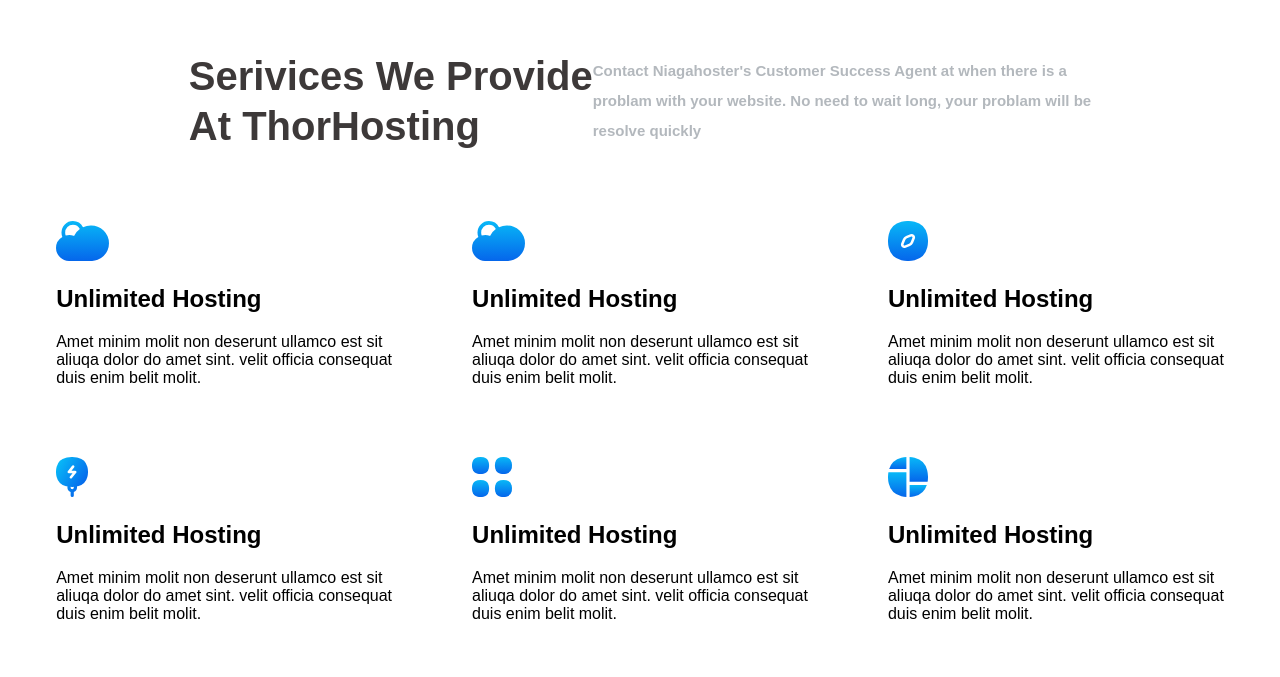
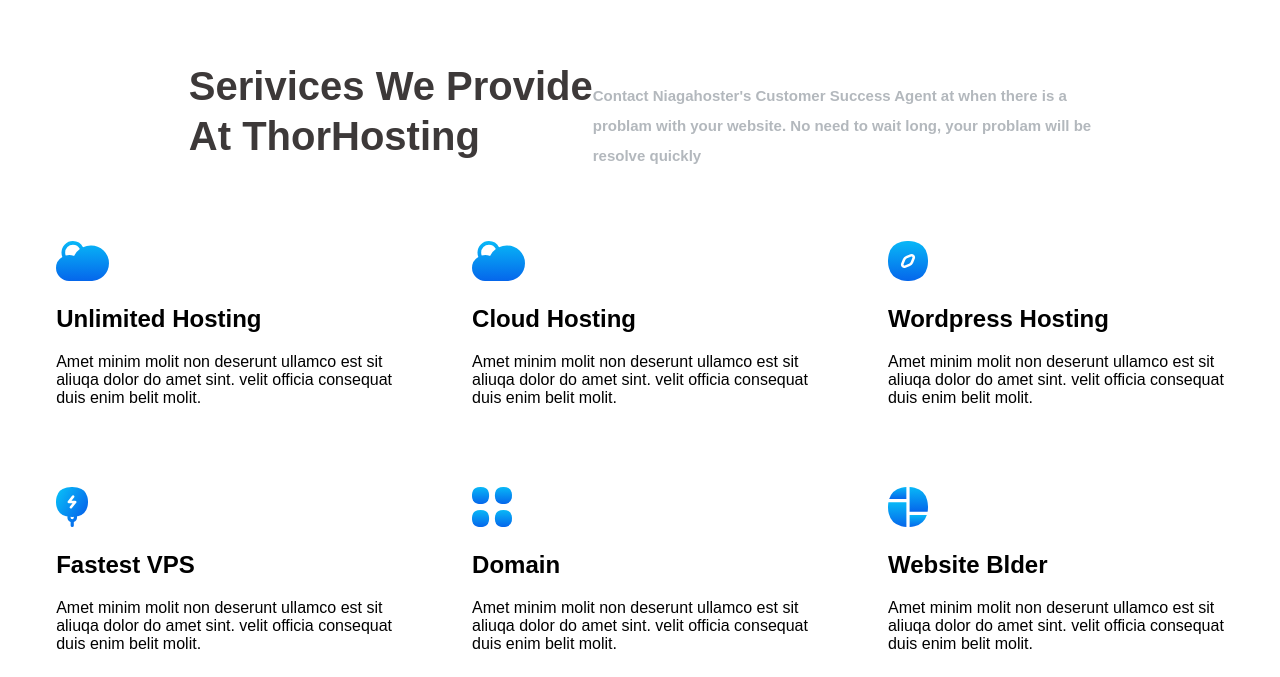
Before and after one commit to Manish6386/RESPONSIVE-HTML-CSS-PROJECT-10, a plain HTML site: page index.html in a window 1280 px wide. Shown: the part 2123-2800 px from the top of the page. Drawn offline with Linux system fonts and the light colour scheme.

Commit message:
Update index.html

```diff
--- a/index.html
+++ b/index.html
@@ -5,9 +5,8 @@
           <meta http-equiv="X-UA-Compatible" content="IE=edge" />
           <meta name="viewport" content="width=device-width, initial-scale=1.0" />
           <title>Hosting Landing Page</title>
-          <link rel="stylesheet" href="./CSS/style.css" />
-          <link
-               rel="stylesheet"
+      <link rel="stylesheet" href="./CSS/style.css" />
+      <link rel="stylesheet"
 
                href="https://cdnjs.cloudflare.com/ajax/libs/font-awesome/6.1.1/css/all.min.css"
                integrity="sha512-KfkfwYDsLkIlwQp6LFnl8zNdLGxu9YAA1QvwINks4PhcElQSvqcyVLLD9aMhXd13uQjoXtEKNosOWaZqXgel0g=="
@@ -22,8 +21,8 @@
                     <div class="logo">
                          <img src="/assets/Logo.png" alt="Logo">
                     </div>
-                    <div class="list-iteam">
-                         <ul>
+
+                         <ul class="list-iteam">
                               <li class="list"><a href="#"></a>Home</li>
                               <li class="list"><a href="#"></a>Domain</li>
                               <li class="list"><a href="#"></a>Hosting</li>
@@ -34,7 +33,7 @@
                          </ul>
 
 
-                    </div>
+
 
                </div>
           </section>
@@ -63,6 +62,7 @@
                          <button class="second-section-button"> Read More </button>
                     </div>
                </section>
+
                <section class="third-section">
                     <div class="third-section-left">
                          <h1> Number 1 Tecnical  <br> Support in indpnesia</h1>
@@ -78,14 +78,15 @@
                <!-- forth section start -->
 
                <section class="forth-section">
-                    <div class="forth-main-h-and-p">
-                    <div class="forth-section-heading part ">
-                         <h1 class="forth-heading heading">Serivices We Provide <br> At ThorHosting</h1></div>
-                    <div>
-                         <p class="forth-paira paira"> Contact Niagahoster's Customer Success Agent at when there is a <br> problam with your website. No need to wait long, your problam will be <br>resolve quickly</p>
+                    <div class="forth-main-h-and-p ">
+                         <h1>Serivices We Provide <br> At ThorHosting</h1>
+
+                         <p class="pairagraph"> Contact Niagahoster's Customer Success Agent at when there is a <br> problam with your website. No need to wait long, your problam will be <br>resolve quickly
+                         </p>
                     </div>
-               </div>
-               <div class="thorhosting-pairent-div">
+
+
+                 <div class="thorhosting-pairent-div">
                     <div class="cards-hosting">
                          <img src="/assets/cloud-hosting.svg" alt="">
                          <h1>Unlimited Hosting</h1>
@@ -94,48 +95,51 @@
                               duis enim belit molit.
                               </p>
                     </div>
-                    <div class="cards-hosting"> <img src="/assets/cloud-hosting.svg" alt="">
-                         <h1>Unlimited Hosting</h1>
+                    <div class="cards-hosting">
+                          <img src="/assets/cloud-hosting.svg" alt="">
+                         <h1>Cloud Hosting </h1>
                          <p>Amet minim molit non deserunt ullamco est sit <br>
                               aliuqa dolor do amet sint. velit officia consequat <br>
                               duis enim belit molit.
                               </p>
                      </div>
-                    <div class="cards-hosting">  <img src="/assets/wordpress-hosting.svg" alt="">
-                         <h1>Unlimited Hosting</h1>
-                         <p>Amet minim molit non deserunt ullamco est sit <br>
-                              aliuqa dolor do amet sint. velit officia consequat <br>
-                              duis enim belit molit.
-                              </p>
-                    </div>
-               </div>
-               <div class="thorhosting-pairent-div">
-                    <div class="cards-hosting">
-                         <img src="/assets/vps.svg" alt="">
-                         <h1>Unlimited Hosting</h1>
-                         <p>Amet minim molit non deserunt ullamco est sit <br>
-                              aliuqa dolor do amet sint. velit officia consequat <br>
-                              duis enim belit molit.
-                              </p>
-                    </div>
-                    <div class="cards-hosting"> <img src="/assets/Domain.svg" alt="">
-                         <h1>Unlimited Hosting</h1>
+                      <div class="cards-hosting">
+                          <img src="/assets/wordpress-hosting.svg" alt="">
+                         <h1>Wordpress Hosting</h1>
                          <p>Amet minim molit non deserunt ullamco est sit <br>
                               aliuqa dolor do amet sint. velit officia consequat <br>
                               duis enim belit molit.
                               </p>
                      </div>
-                    <div class="cards-hosting">  <img src="/assets/builder.svg" alt="">
-                         <h1>Unlimited Hosting</h1>
+                      <div class="cards-hosting">
+                         <img src="/assets/vps.svg" alt="">
+                         <h1>Fastest VPS</h1>
                          <p>Amet minim molit non deserunt ullamco est sit <br>
                               aliuqa dolor do amet sint. velit officia consequat <br>
                               duis enim belit molit.
                               </p>
+                      </div>
+                     <div class="cards-hosting">
+                         <img src="/assets/Domain.svg" alt="">
+                         <h1>Domain</h1>
+                         <p>Amet minim molit non deserunt ullamco est sit <br>
+                              aliuqa dolor do amet sint. velit officia consequat <br>
+                              duis enim belit molit.
+                              </p>
+                      </div>
+                     <div class="cards-hosting">
+                         <img src="/assets/builder.svg" alt="">
+                         <h1>Website Blder</h1>
+                         <p>Amet minim molit non deserunt ullamco est sit <br>
+                              aliuqa dolor do amet sint. velit officia consequat <br>
+                              duis enim belit molit.
+                              </p>
+                        </div>
                     </div>
-               </section>
+                    </section>
                <!-- five sectin start  -->
 
-               <section class="sectin-five">
+               <section class="section-five">
                     <div class="s-five-heading">
                          <h1> Flexible & Transparent Pricing</h1>
                     </div>
```
